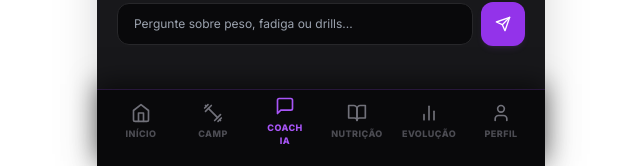
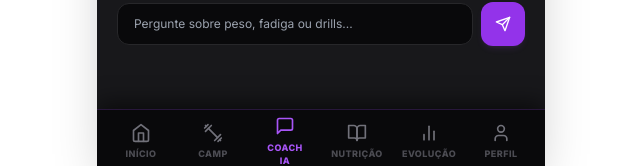
Before and after one commit to HenriqueBuzeto/hbjj, a Next.js app: page /coach in a window 1280 px wide. Shown: the part 634-800 px from the top of the page, without its empty margins (319-959 px from the left). Built offline with nearby package versions, Linux system fonts and the light colour scheme; no server answers.

Commit message:
feat: implement PWA/App-like experience (100dvh, fixed layout, overscroll, viewport, iOS meta, manifest)

```diff
--- a/app/globals.css
+++ b/app/globals.css
@@ -14,6 +14,7 @@
 
 html {
   scroll-behavior: smooth;
+  overscroll-behavior: none;
 }
 
 body {
@@ -21,6 +22,7 @@ body {
   -webkit-font-smoothing: antialiased;
   -moz-osx-font-smoothing: grayscale;
   text-rendering: optimizeLegibility;
+  overscroll-behavior-y: contain;
 }
 
 /* Scrollbar Styles */
--- a/app/layout.tsx
+++ b/app/layout.tsx
@@ -14,12 +14,14 @@ export const dynamic = 'force-dynamic';
 export const metadata: Metadata = {
   title: 'HBJJ - Saúde & Jiu-Jitsu',
   description: 'Preparação física, nutrição, rotina e treinos para atletas de Jiu-Jitsu.',
+  manifest: '/manifest.json',
 };
 
 export const viewport: Viewport = {
   width: 'device-width',
   initialScale: 1,
-  maximumScale: 5,
+  maximumScale: 1,
+  userScalable: false,
   themeColor: [
     { media: '(prefers-color-scheme: light)', color: '#8B5CF6' },
     { media: '(prefers-color-scheme: dark)', color: '#18181b' },
@@ -33,7 +35,11 @@ export default function RootLayout({
 }) {
   return (
     <html lang="pt-BR" className="dark" suppressHydrationWarning>
-      <body className={`${inter.variable} font-sans antialiased`}>
+      <head>
+        <meta name="apple-mobile-web-app-capable" content="yes" />
+        <meta name="apple-mobile-web-app-status-bar-style" content="black-translucent" />
+      </head>
+      <body className={`${inter.variable} font-sans antialiased overflow-hidden`}>
         <Providers>
           {children}
         </Providers>
--- a/components/layout/MainLayout.tsx
+++ b/components/layout/MainLayout.tsx
@@ -62,7 +62,7 @@ const MainLayout: React.FC<MainLayoutProps> = ({ children }) => {
   }, [user?.competitionDate, user?.weight, user?.competitionWeightLimit, user?.competitionName]);
 
   return (
-    <div className="max-w-md mx-auto min-h-screen relative shadow-2xl overflow-hidden font-sans bg-zinc-900 text-zinc-100 transition-colors duration-300">
+    <div className="max-w-md mx-auto h-[100dvh] relative shadow-2xl overflow-hidden font-sans bg-zinc-900 text-zinc-100 transition-colors duration-300 flex flex-col">
 
       {/* MODO CAMP: Unified Top Dashboard Cockpit Banner */}
       {user?.competitionName && compInfo && !hideNav && (
@@ -70,7 +70,7 @@ const MainLayout: React.FC<MainLayoutProps> = ({ children }) => {
           initial={{ opacity: 0, y: -50 }}
           animate={{ opacity: 1, y: 0 }}
           onClick={() => router.push('/evolucao')}
-          className="bg-gradient-to-r from-purple-950/80 to-zinc-950 border-b border-purple-500/30 p-3 flex flex-col gap-1.5 cursor-pointer hover:bg-zinc-900/60 transition-all z-50 sticky top-0 backdrop-blur-md"
+          className="bg-gradient-to-r from-purple-950/80 to-zinc-950 border-b border-purple-500/30 p-3 flex flex-col gap-1.5 cursor-pointer hover:bg-zinc-900/60 transition-all z-50 backdrop-blur-md flex-shrink-0"
         >
           <div className="flex items-center justify-between">
             <span className="text-[9px] font-black tracking-widest text-purple-400 flex items-center gap-1 uppercase">
@@ -112,7 +112,7 @@ const MainLayout: React.FC<MainLayoutProps> = ({ children }) => {
       )}
 
       {/* Main Content */}
-      <div className="h-full overflow-y-auto custom-scrollbar scroll-smooth pb-24">
+      <div className="flex-1 overflow-y-auto custom-scrollbar scroll-smooth">
         {children}
       </div>
 
@@ -122,14 +122,13 @@ const MainLayout: React.FC<MainLayoutProps> = ({ children }) => {
           initial={{ y: 100 }}
           animate={{ y: 0 }}
           className="
-            fixed bottom-0 left-0 right-0 mx-auto
-            w-full max-w-md
+            flex-shrink-0
             bg-zinc-950/95 backdrop-blur-md
             border-t border-purple-500/20
             px-2 py-2
             flex justify-around items-center
             z-40
-            pb-5
+            pb-[env(safe-area-inset-bottom)]
             shadow-[0_-5px_25px_rgba(0,0,0,0.6)]
           "
         >
```
Also changed, not shown: public/manifest.json (added).
